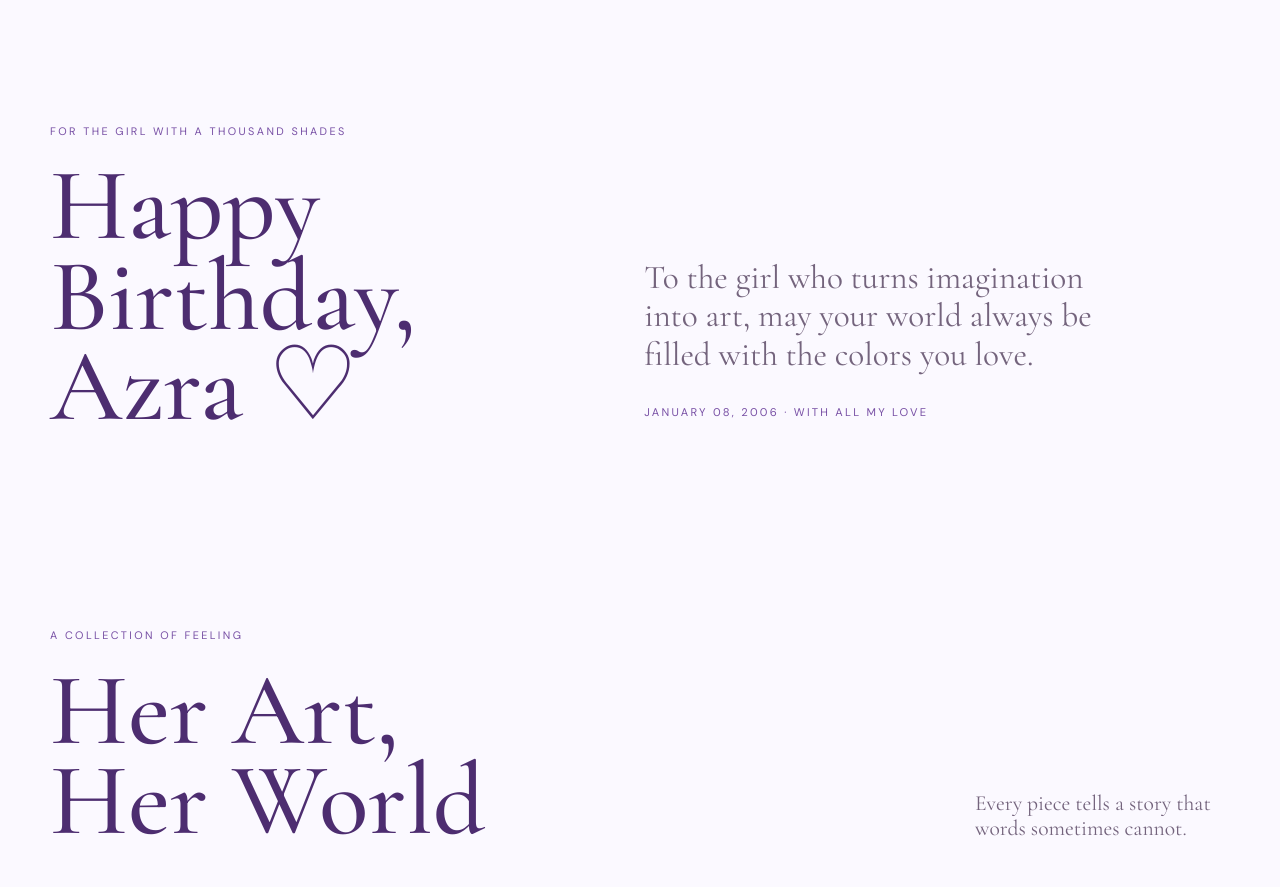
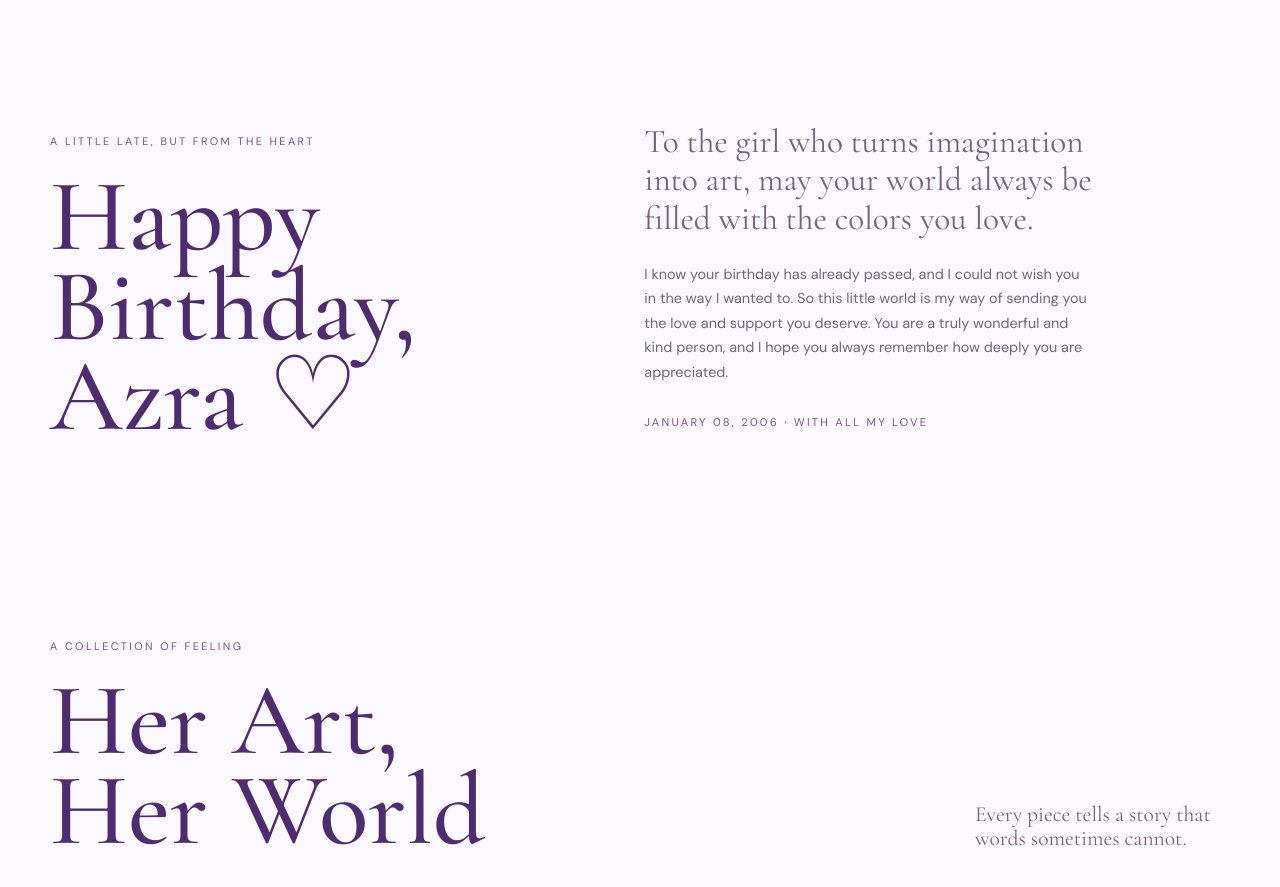
Before and after one commit to RajaMohammed07/FORMY_AZRA, a plain HTML site: page azra.html in a window 1280 px wide. Shown: the part 880-1767 px from the top of the page. Drawn offline with nearby package versions, Linux system fonts and the light colour scheme.

Commit message:
Add heartfelt belated birthday message

```diff
--- a/azra.html
+++ b/azra.html
@@ -349,6 +349,15 @@
             font-family: "Cormorant Garamond", serif;
             font-size: clamp(1.55rem, 2.6vw, 2.15rem);
             line-height: 1.15;
+        }
+
+        .birthday-copy .birthday-note {
+            max-width: 450px;
+            margin-top: 24px;
+            color: var(--muted);
+            font-family: "DM Sans", sans-serif;
+            font-size: .9rem;
+            line-height: 1.7;
         }
 
         .date-mark {
@@ -745,12 +754,15 @@
 
         <section class="section birthday reveal" id="birthday" aria-labelledby="birthday-title">
             <div>
-                <div class="section-label">For the girl with a thousand shades</div>
+                <div class="section-label">A little late, but from the heart</div>
                 <h2 id="birthday-title">Happy Birthday,<br>Azra <span aria-hidden="true">♡</span></h2>
             </div>
             <div class="birthday-copy">
                 <p>To the girl who turns imagination into art, may your world always be filled with the colors you love.
                 </p>
+                <p class="birthday-note">I know your birthday has already passed, and I could not wish you in the way I
+                    wanted to. So this little world is my way of sending you the love and support you deserve. You are a
+                    truly wonderful and kind person, and I hope you always remember how deeply you are appreciated.</p>
                 <div class="date-mark">January 08, 2006 · With all my love</div>
             </div>
         </section>
```
